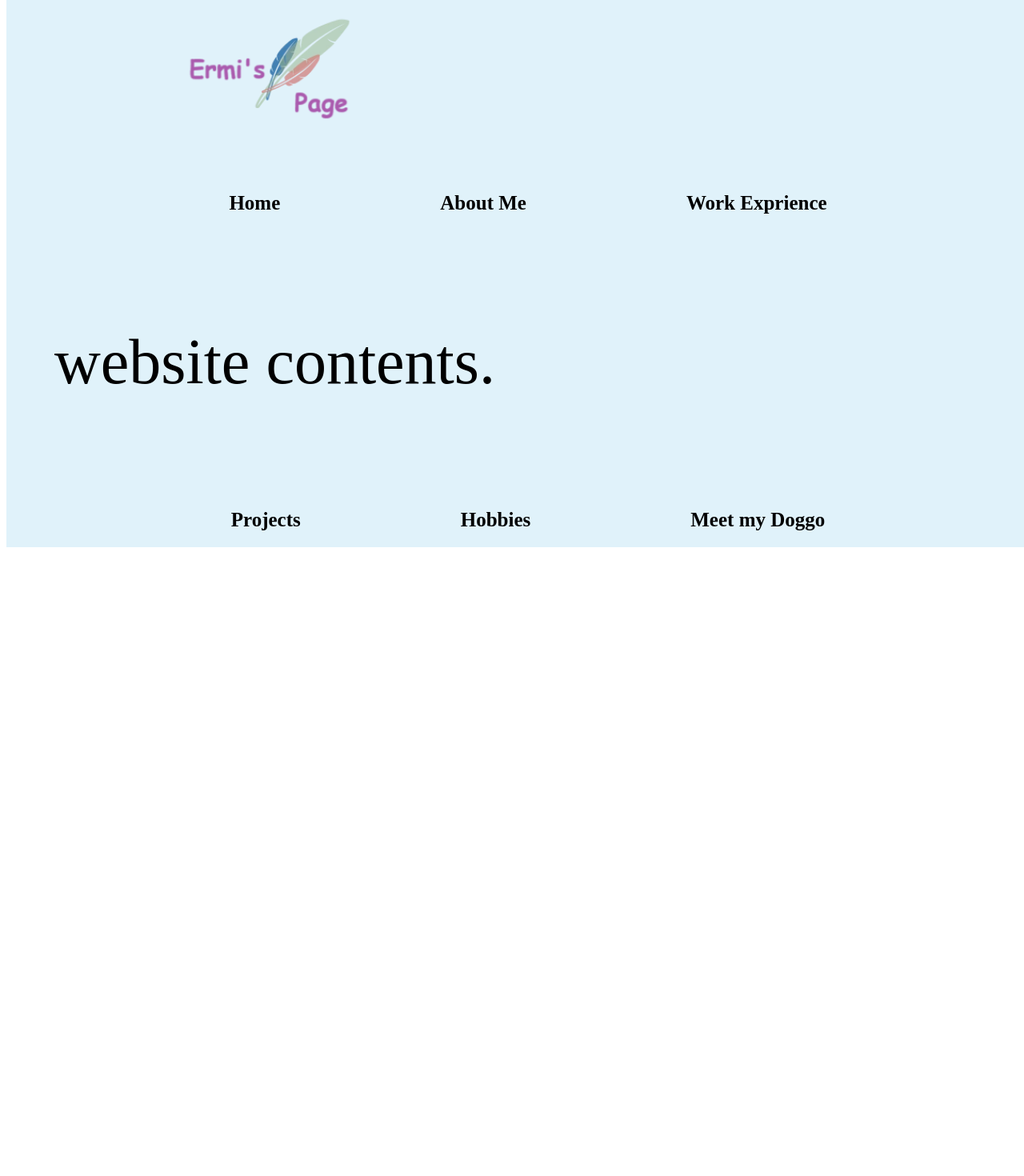
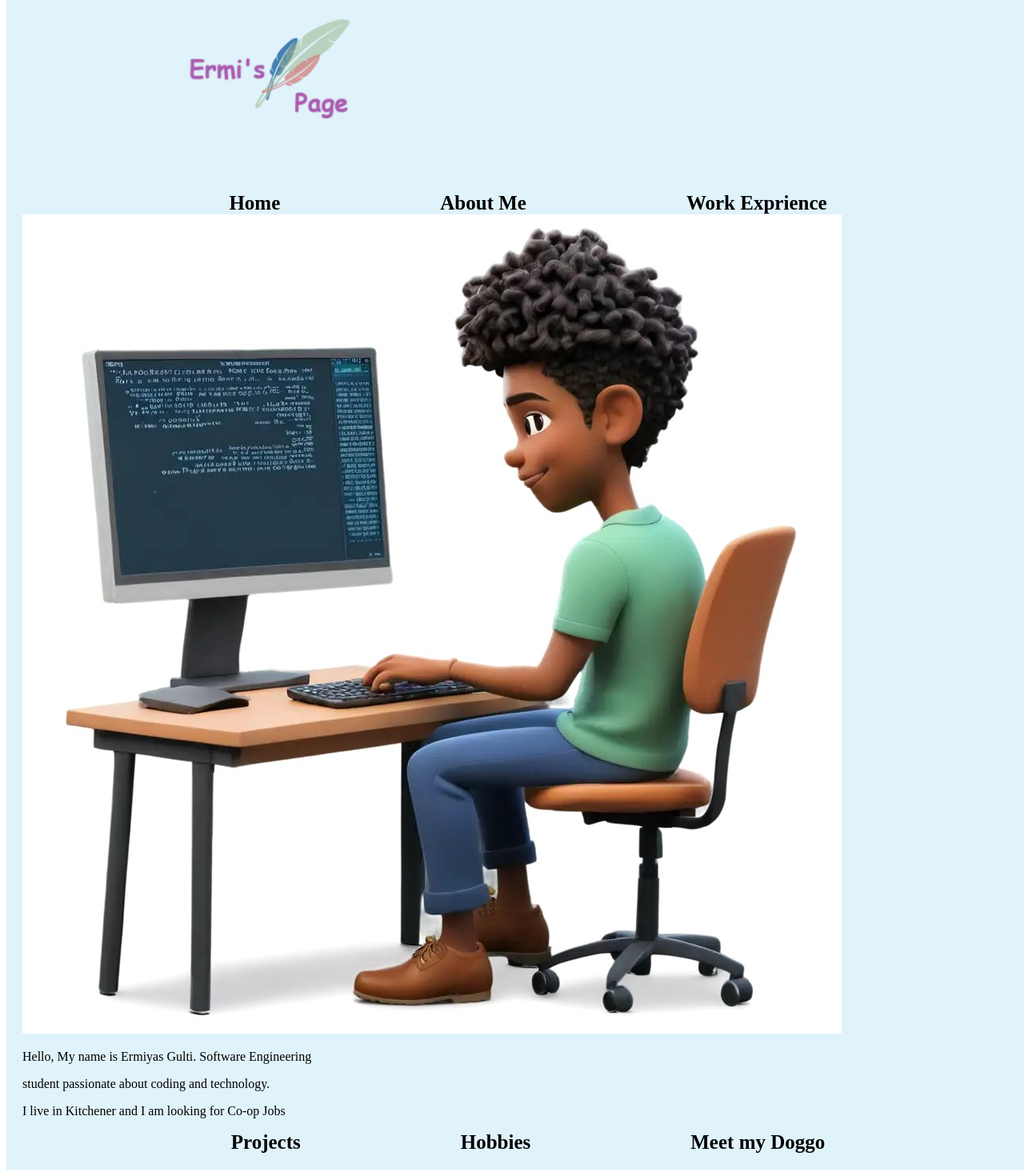
Before and after one commit to Ermiyas9/PersonalPortfolio, a React (Create React App) app in the folder reactapp/: page / in a window 1280 px wide. Shown: the part 158-1628 px from the top of the page at 80% size. Before the commit the page ends 850 px from the top, so only its background shows below. Built offline with nearby package versions, Linux system fonts and the light colour scheme.

Commit message:
Updated styles and added MainPage component

```diff
--- a/reactapp/src/App.css
+++ b/reactapp/src/App.css
@@ -40,8 +40,19 @@
   color: #007BFF;
 }
 
+.contentImage{
+  flex: 0;
+  margin-right: 0px;
+
+
+}
+
+
 .page-content {
   padding: 40px;
-  font-size: 80px;
+  font-size: 20px;
   line-height: 1.6;
+  text-align: center;
+  margin: 0 auto;
+  max-width: 800px;
 }
--- a/reactapp/src/components/MainPage.js
+++ b/reactapp/src/components/MainPage.js
@@ -1,6 +1,11 @@
 import React from 'react';
 import { Link } from 'react-router-dom';
 import logo from '../images/inkblog1.png';
+import logo1 from '../images/contentImage.jpg';
+
+
+
+
 import '../App.css';
 
 function App() {
@@ -22,10 +27,16 @@ function App() {
       </div>
 
       {/* Page Content */}
-      <div className="page-content">
-        <p>website contents.</p>
 
-      </div>
+        <div className="contentImage">
+          <img src={logo1} alt="Logo1" />
+
+
+
+        <p>Hello, My name is Ermiyas Gulti.  Software Engineering</p>
+        <p>student passionate about coding and technology.</p>
+        <p>I live in Kitchener and I am looking for Co-op Jobs</p>
+        </div>
 
 
 
```
Also changed, not shown: reactapp/src/images/contentImage.jpg (added), reactapp/src/images/phptp.webp (added).
